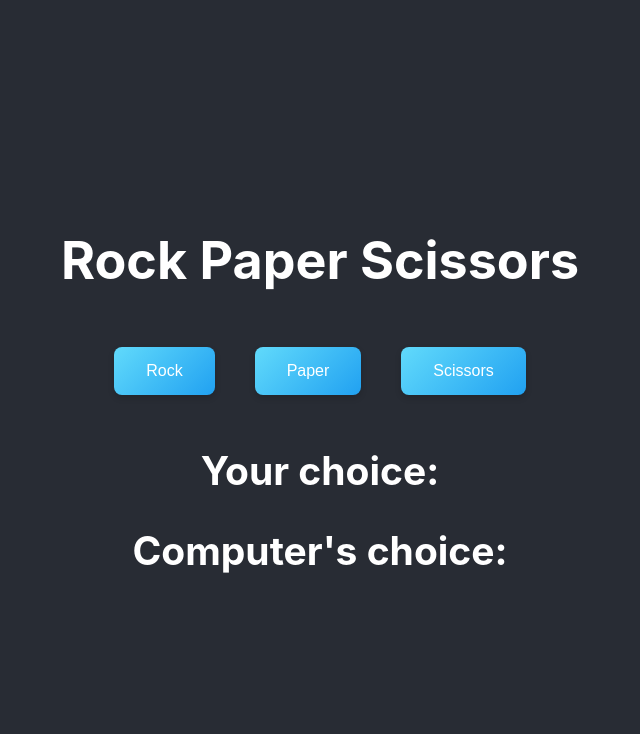
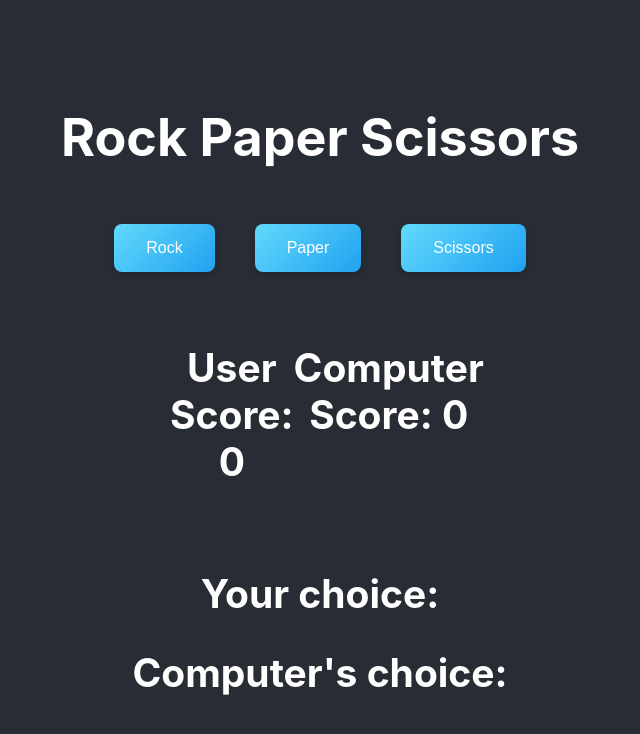
Before and after one commit to Harshak-1744/Codedamn-Front-End, a React (Create React App) app in the folder React-Projects/project-6/: page / in a window 1280 px wide. Shown: the top 734 px of the page, without its empty margins (320-960 px from the left). Built offline with nearby package versions, Linux system fonts and the light colour scheme.

Commit message:
modified:   React-Projects/project-6/src/components/Game.jsx

```diff
--- a/React-Projects/project-6/src/components/Game.jsx
+++ b/React-Projects/project-6/src/components/Game.jsx
@@ -4,6 +4,8 @@ export default function Game() {
     const [userChoice, setUserChoice] = useState(null);
     const [computerChoice, setComputerChoice] = useState(null);
     const [result, setResult] = useState('');
+    const [userScore, setUserScore] = useState(0);
+    const [computerScore, setComputerScore] = useState(0);
 
     const choices = ['rock', 'paper', 'scissors'];
 
@@ -23,8 +25,10 @@ export default function Game() {
             (userChoice === 'scissors' && computerChoice === 'paper')
         ) {
             setResult('You win!');
+            setUserScore(userScore + 1);
         } else {
             setResult('You lose!');
+            setComputerScore(computerScore + 1);
         }
     };
 
@@ -36,6 +40,14 @@ export default function Game() {
                 <button className="App-button" onClick={() => handleUserChoice('paper')}>Paper</button>
                 <button className="App-button" onClick={() => handleUserChoice('scissors')}>Scissors</button>
             </div>
+            <div style={{ display: 'flex', justifyContent: 'space-between', width: '300px', margin: '20px auto' }}>
+                <div>
+                    <h2>User Score: {userScore}</h2>
+                </div>
+                <div>
+                    <h2>Computer Score: {computerScore}</h2>
+                </div>
+            </div>
             <div>
                 <h2>Your choice: {userChoice}</h2>
                 <h2>Computer's choice: {computerChoice}</h2>
```
